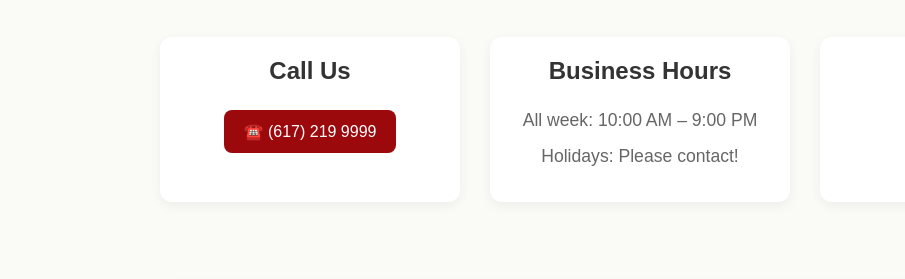
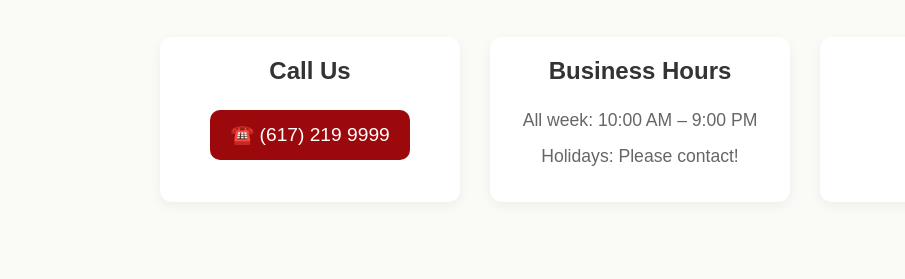
Before and after one commit to joshdoan/pho-que-restaurant, a plain HTML site: page contact.html in a window 1280 px wide. Shown: the part 301-580 px from the top of the page, 0-905 px from the left. Drawn offline with Linux system fonts and the light colour scheme; a web font is replaced by a local one.

Commit message:
button fix

```diff
--- a/style.css
+++ b/style.css
@@ -86,12 +86,6 @@ header {
     border-radius: 10px;
     box-shadow: 0 4px 8px rgba(0,0,0,0.05);
     width: 280px;
-}
-
-
-.contact p {
-    font-size: 1rem;
-    margin: 10px 0;
 }
 
 footer {
@@ -837,11 +831,12 @@ nav ul li {
   display: inline-block;
   background-color: #9b090d;
   color: white;
-  padding: 12px 20px;
-  border-radius: 8px;
+  padding: 10px 20px;
+  border-radius: 10px;
   text-decoration: none;
-  font-size: 1rem;
+  font-size: 1.2rem;
   transition: background 0.3s, transform 0.3s;
+  line-height: 30px;
 }
 
 .contact-button:hover {
```
